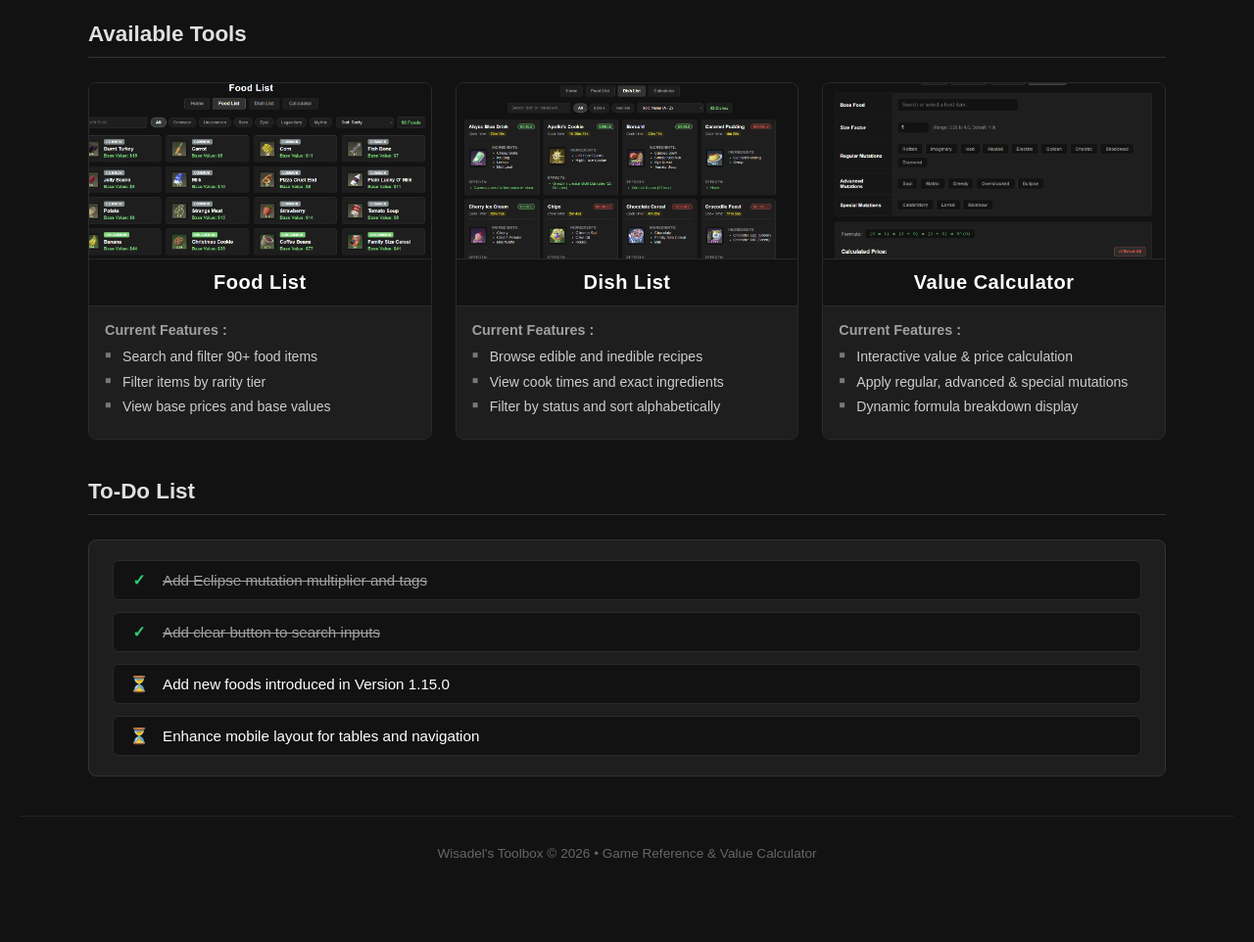
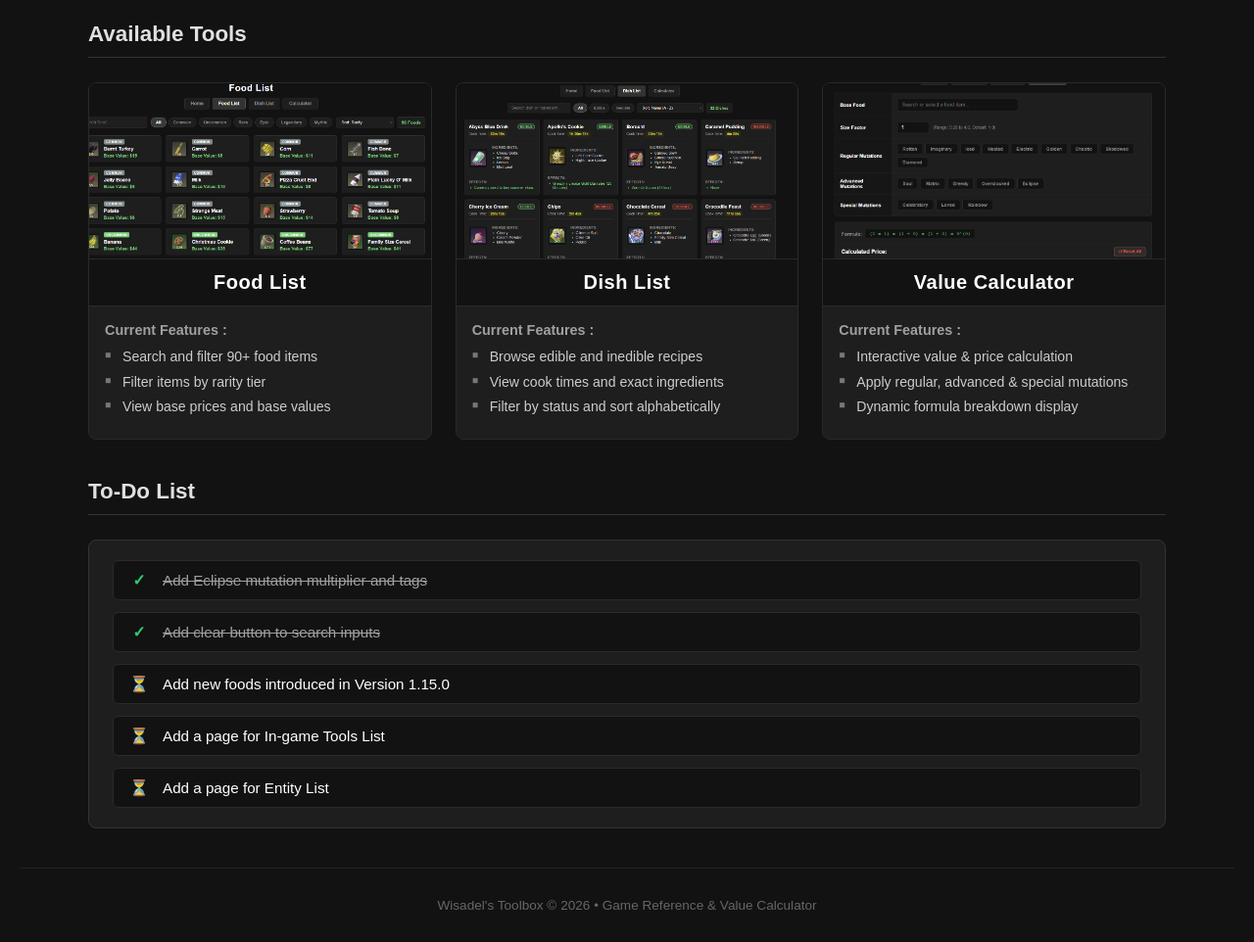
Before and after one commit to Wisadel-rev/deadly-delivery-tool, a plain HTML site: page index.html in a window 1280 px wide. Shown: the part 115-1077 px from the top of the page at 98% size. Before the commit the page ends 1024 px from the top, so only its background shows below. Drawn offline with Linux system fonts and the light colour scheme.

Commit message:
Updated To-Do List

```diff
--- a/index.html
+++ b/index.html
@@ -100,7 +100,11 @@
           </li>
           <li class="status-pending">
             <span class="todo-icon">⏳</span>
-            <span class="todo-text">Enhance mobile layout for tables and navigation</span>
+            <span class="todo-text">Add a page for In-game Tools List</span>
+          </li>
+          <li class="status-pending">
+            <span class="todo-icon">⏳</span>
+            <span class="todo-text">Add a page for Entity List</span>
           </li>
         </ul>
       </div>
```
